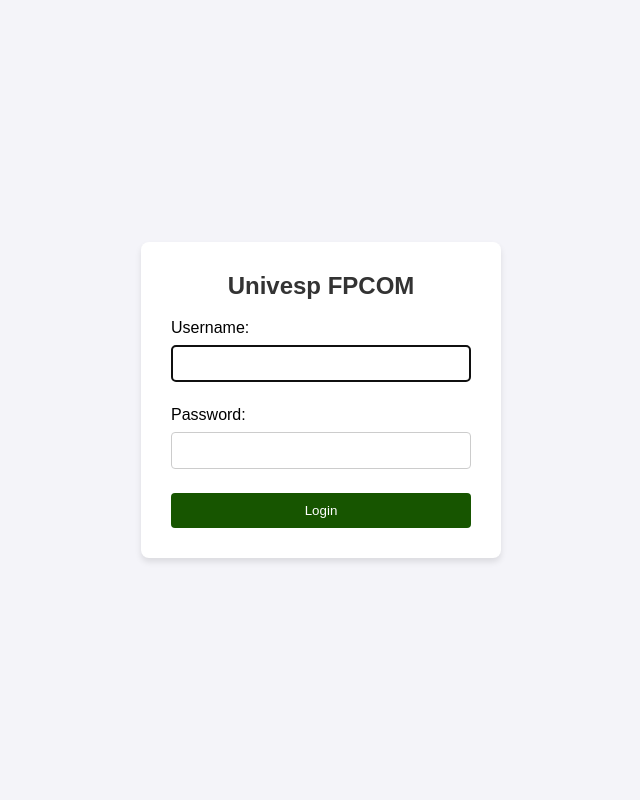
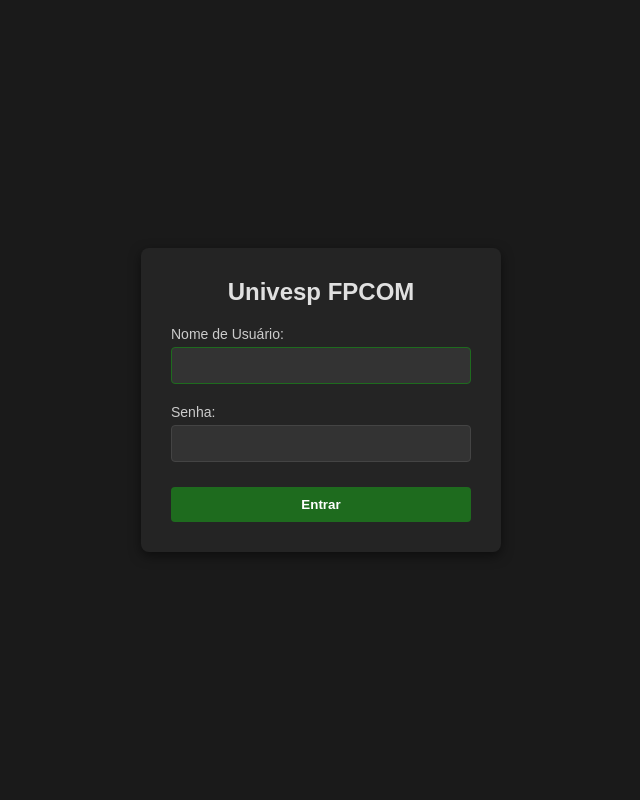
Before and after one commit to thbieltraining/django, a Django app: page /login/ in a window 1280 px wide. Shown: the whole page, without its empty margins (319-959 px from the left). Run offline with Django 5.2, Linux system fonts and the light colour scheme.

Commit message:
Reestilizando a tela por marcação

```diff
--- a/projeto_login/usuarios/templates/login.html
+++ b/projeto_login/usuarios/templates/login.html
@@ -2,23 +2,99 @@
 <html lang="pt-br">
 <head>
     <meta charset="UTF-8">
-    <title>Login | Django com Nathan</title>
+    <title>Univesp FPCOM - Login</title>
     <style>
-        body { font-family: Arial, sans-serif; display: flex; justify-content: center; align-items: center; height: 100vh; background-color: #f4f4f9; margin: 0; }
-        .card { background: white; padding: 30px; border-radius: 8px; box-shadow: 0 4px 6px rgba(0,0,0,0.1); width: 300px; }
-        h2 { margin-top: 0; text-align: center; color: #333; }
-        input { width: 100%; padding: 10px; margin: 8px 0; border: 1px solid #ccc; border-radius: 4px; box-sizing: border-box; }
-        button { width: 100%; padding: 10px; background-color: #175500; color: white; border: none; border-radius: 4px; cursor: pointer; }
-        button:hover { background-color: #04fe47; }
+        /* 1. Fundo geral da tela */
+        body {
+            font-family: Arial, sans-serif;
+            display: flex;
+            justify-content: center;
+            align-items: center;
+            height: 100vh;
+            background-color: #1a1a1a; /* Cor do fundo escuro */
+            margin: 0;
+        }
+
+        /* 2. Cartão central de login */
+        .card {
+            background: #242424; /* Cor interna do cartão */
+            padding: 30px;
+            border-radius: 8px;
+            box-shadow: 0 4px 12px rgba(0,0,0,0.5);
+            width: 300px;
+            color: #ffffff;
+        }
+
+        /* 3. Título principal */
+        h2 {
+            margin-top: 0;
+            margin-bottom: 20px;
+            text-align: center;
+            color: #e0e0e0;
+        }
+
+        /* 4. Rótulos (Labels) dos campos */
+        label {
+            display: block;
+            margin-top: 10px;
+            margin-bottom: 5px;
+            font-size: 14px;
+            color: #cccccc;
+        }
+
+        /* 5. Caixas de entrada (Inputs) */
+        input[type="text"],
+        input[type="password"] {
+            width: 100%;
+            padding: 10px;
+            margin-bottom: 10px;
+            background-color: #333333;
+            border: 1px solid #444444;
+            border-radius: 4px;
+            color: #ffffff;
+            box-sizing: border-box;
+        }
+
+        /* Destaque quando clica na caixa de texto */
+        input:focus {
+            border-color: #1e6b1e;
+            outline: none;
+        }
+
+        /* 6. Botão de Login */
+        button {
+            width: 100%;
+            padding: 10px;
+            background-color: #1e6b1e; /* Verde do botão */
+            color: white;
+            border: none;
+            border-radius: 4px;
+            cursor: pointer;
+            font-weight: bold;
+            margin-top: 15px;
+        }
+
+        button:hover {
+            background-color: #268726; /* Verde mais claro ao passar o mouse */
+        }
     </style>
 </head>
 <body>
     <div class="card">
-        <h2>Univesp FPCOM   </h2>
+        <h2>Univesp FPCOM</h2>
+
         <form method="post">
             {% csrf_token %}
-            {{ form.as_p }}
-            <button type="submit">Login</button>
+
+            <!-- Rótulo e Campo de Usuário em Português -->
+            <label for="{{ form.username.id_for_label }}">Nome de Usuário:</label>
+            {{ form.username }}
+
+            <!-- Rótulo e Campo de Senha em Português -->
+            <label for="{{ form.password.id_for_label }}">Senha:</label>
+            {{ form.password }}
+
+            <button type="submit">Entrar</button>
         </form>
     </div>
 </body>
```
